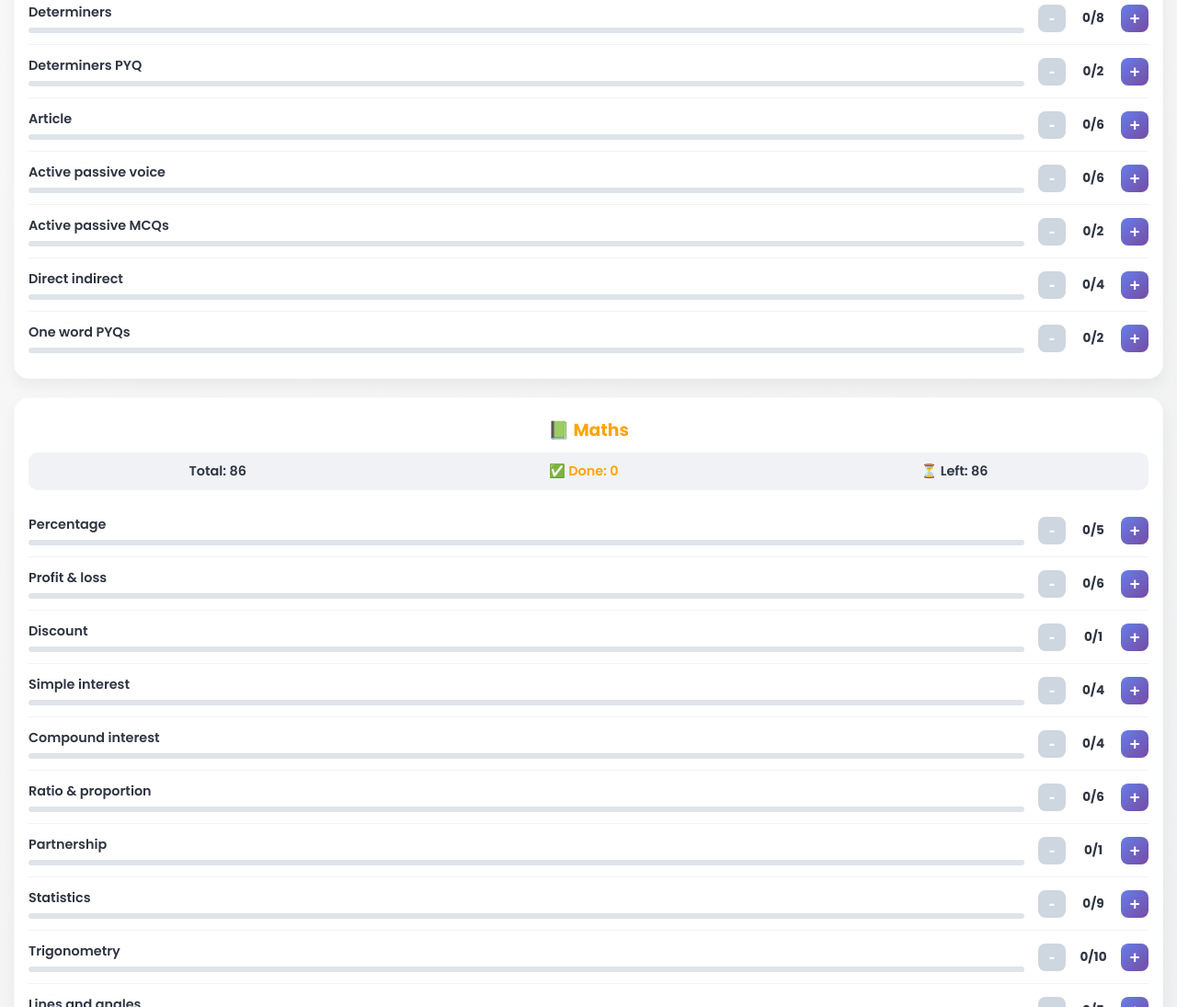
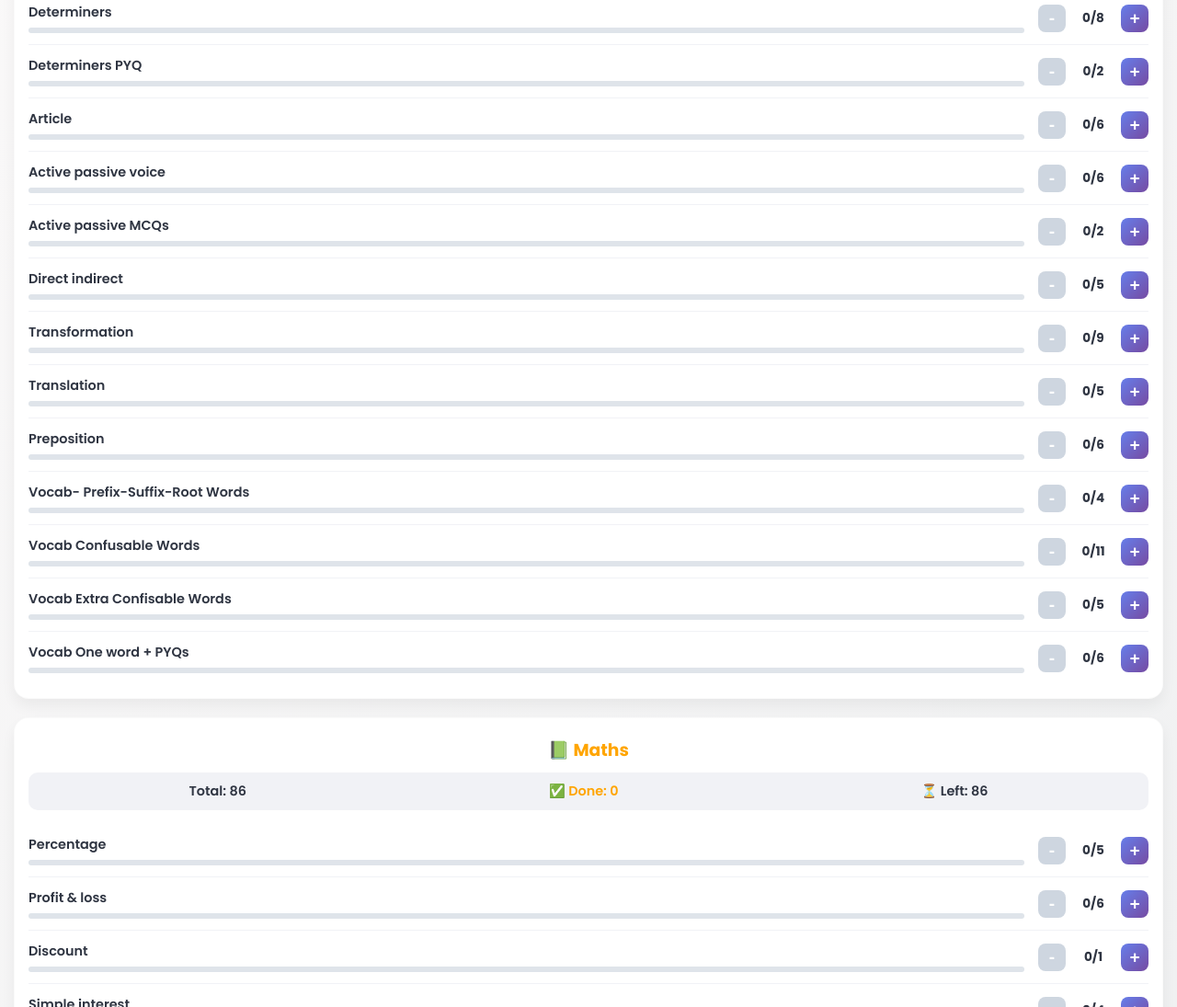
Before and after one commit to akashsodh/e, a plain HTML site: page index.html in a window 1280 px wide. Shown: the part 885-1980 px from the top of the page at 92% size. Drawn offline with Linux system fonts and the light colour scheme.

Commit message:
Update topic counts in index.html

```diff
--- a/index.html
+++ b/index.html
@@ -181,8 +181,11 @@
       { topic: "Degree of adjective", total: 4, completed: 0 }, { topic: "Conjunctions", total: 4, completed: 0 },
       { topic: "Determiners", total: 8, completed: 0 }, { topic: "Determiners PYQ", total: 2, completed: 0 },
       { topic: "Article", total: 6, completed: 0 }, { topic: "Active passive voice", total: 6, completed: 0 },
-      { topic: "Active passive MCQs", total: 2, completed: 0 }, { topic: "Direct indirect", total: 4, completed: 0 },
-      { topic: "One word PYQs", total: 2, completed: 0 }
+      { topic: "Active passive MCQs", total: 2, completed: 0 }, { topic: "Direct indirect", total: 5, completed: 0 },
+      { topic: "Transformation", total: 9, completed: 0 }, { topic: "Translation", total: 5, completed: 0 },
+      { topic: "Preposition", total: 6, completed: 0 }, { topic: "Vocab- Prefix-Suffix-Root Words", total: 4, completed: 0 },
+      { topic: "Vocab Confusable Words", total: 11, completed: 0 }, { topic: "Vocab Extra Confisable Words", total: 5, completed: 0 },
+      { topic: "Vocab One word + PYQs", total: 6, completed: 0 }
     ],
     maths: [
       { topic: "Percentage", total: 5, completed: 0 }, { topic: "Profit & loss", total: 6, completed: 0 },
```
